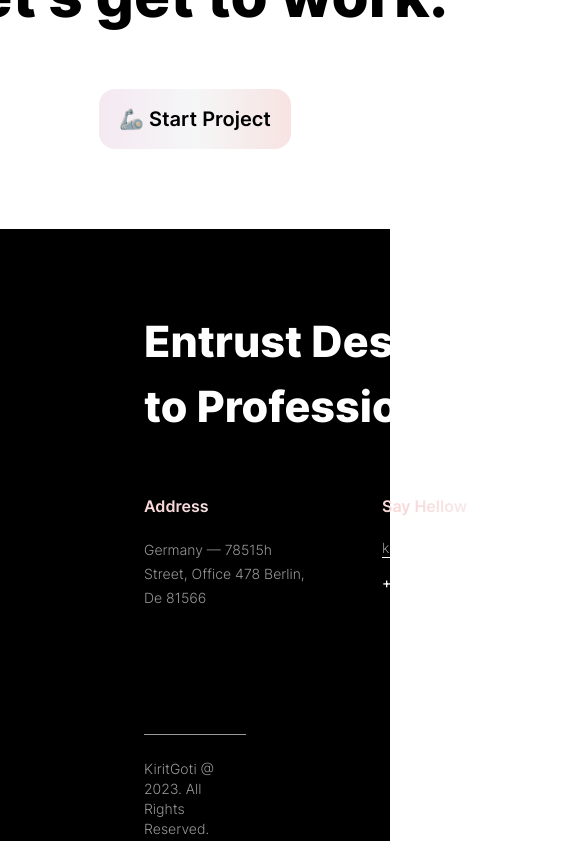
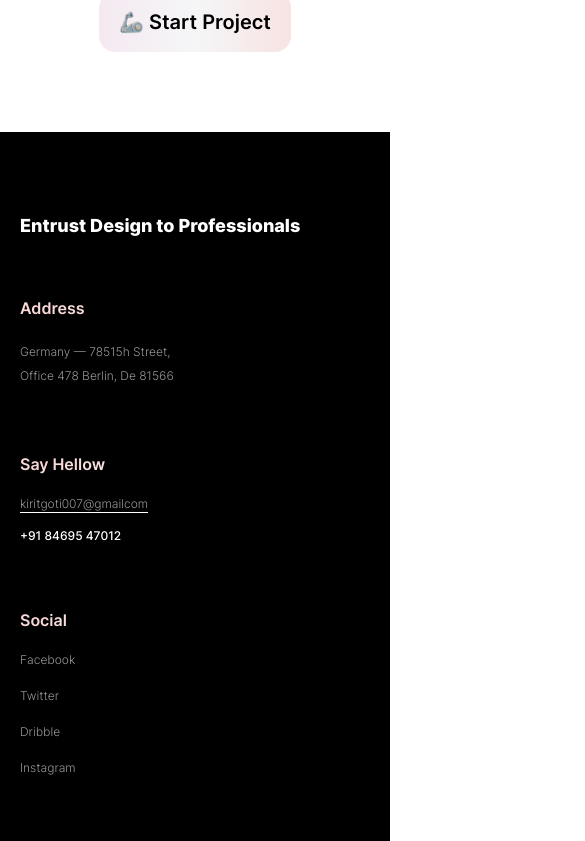
Before and after one commit to spdfalcon/portfolio, a React (Vite) app: page /work in a window 390 px wide. Shown: the part 1156-1997 px from the top of the page, 585 px wide, since content can reach past the window. Built offline with nearby package versions, Linux system fonts and the light colour scheme; no server answers.

Commit message:
responsiv home

```diff
--- a/src/components/CounterHome/CounterHome.jsx
+++ b/src/components/CounterHome/CounterHome.jsx
@@ -4,8 +4,8 @@ export default function CounterHome({title , count}) {
   return (
     <div>
       <div className='relative w-fit h-fit'>
-        <div className='text-9xl text-gray-text4'>{count}</div>
-        <div className='absolute top-1/2 -translate-x-1/2 left-1/2 -translate-y-1/2 text-[21px]'>{title}</div>
+        <div className='text-3xl md:text-7xl lg:text-9xl text-gray-text4'>{count}</div>
+        <div className='absolute top-1/2 -translate-x-1/2 left-1/2 -translate-y-1/2 text-xs md:text-[21px]'>{title}</div>
       </div>
     </div>
   )
--- a/src/components/Fwork/Fwork.jsx
+++ b/src/components/Fwork/Fwork.jsx
@@ -2,7 +2,7 @@ import React from "react";
 import { Link } from "react-router-dom";
 export default function Fwork({ id, bg, img, title }) {
   return (
-    <Link to={`/work/${id}`}>
+    <Link className="flex justify-center items-center" to={`/work/${id}`}>
       <div className="flex justify-center items-center w-[160px]">
         <div
           className={`py-10 px-10 ${bg} flex flex-col items-center justify-center gap-2 rounded-xl w-full h-full`}
--- a/src/components/Fworks/Fworks.jsx
+++ b/src/components/Fworks/Fworks.jsx
@@ -6,10 +6,10 @@ export default function Fworks() {
   return (
     <div className='py-12'>
       <div>
-        <h2 className='text-4xl font-inter600'>Tools i use in my daily life as UI/UX Designer 🌤 </h2>
-        <h4 className='text-lg text-gray-text2 mt-3'>Work with many big brands, brings for me great experience. </h4>
+        <h2 className='text-2xl lg:text-4xl font-inter600'>Tools i use in my daily life as UI/UX Designer 🌤 </h2>
+        <h4 className='text-sm lg:text-lg text-gray-text2 mt-3'>Work with many big brands, brings for me great experience. </h4>
       </div>
-      <div className='flex justify-between mt-16 flex-wrap  gap-5'>
+      <div className='grid grid-cols-2 md:grid-cols-3 lg:grid-cols-4 xl:grid-cols-7 mt-16  gap-3'>
       <Fwork id={1} bg={'bg-figma-bg'} img={'./img/frameworks/figma.png'} title={'Figma'}></Fwork>
       <Fwork id={2} bg={'bg-adobe-bg'} img={'./img/frameworks/xd.png'} title={'Adobe XD'}></Fwork>
       <Fwork id={3} bg={'bg-illustrator-bg'} img={'./img/frameworks/illustrator.png'} title={'Illustrator'}></Fwork>
--- a/src/components/Projects/Projects.jsx
+++ b/src/components/Projects/Projects.jsx
@@ -14,7 +14,7 @@ export default function Projects() {
     <>
       <div className="">
         <h2 className="my-12 text-4xl font-inter600 text-black-me">Projects 😎🐱‍💻</h2>
-        <div className="grid grid-cols-1 lg:grid-cols-3 gap-6">
+        <div className="grid grid-cols-1 sm:grid-cols-2 md:grid-cols-3 gap-6">
           {
             projects.map(item=>(
               <Project
--- a/src/components/StartProject/StartProject.jsx
+++ b/src/components/StartProject/StartProject.jsx
@@ -4,7 +4,7 @@ export default function StartProject() {
   return (
     <div>
       <div className="flex flex-col justify-center items-center text-center mt-20">
-        <h2 className="text-6xl w-[716px] font-inter800">
+        <h2 className="text-2xl md:text-6xl lg:w-[716px] font-inter800">
           Have a project in mind? Let’s get to work.
         </h2>
         <button className="text-xl px-5 py-4 bg-gradient-to-r from-gradient-boxB1 via-gradient-headerB2 to-gradient-boxB3 w-fit mt-16 rounded-2xl font-inter600">🦾 Start Project</button>
--- a/src/components/footer/Footer.jsx
+++ b/src/components/footer/Footer.jsx
@@ -2,19 +2,19 @@ import React from "react";
 
 export default function Footer() {
   return (
-    <div className="bg-black-me pt-20 pb-6 px-36 mt-20">
+    <div className="bg-black-me pt-20 pb-6 px-5 md:px-36 mt-20">
         <div className="container flex flex-col border-b border-b-white-me/60 pb-14">
           <div className="top text-white-me">
-          <h2 className="text-[43px] font-inter800 w-[346px]">
+            <h2 className="text-lg md:text-[43px] md:leading-10 font-inter800 max-w-[346px]">
               Entrust Design to Professionals
             </h2>
           </div>
-        <div className="mid mt-14 flex gap-16 justify-between">
+          <div className="mid mt-14 flex flex-wrap justify-between gap-16">
             <div className="1 w-[267px]">
               <h3 className="font-inter600 bg-gradient-to-r from-gradient-headerB1 from-20% via-gradient-headerB2 via-80% to-gradient-headerB3 to-20% text-transparent bg-clip-text">
                 Address
               </h3>
-            <p className="font-inter300 text-sm text-white-me/60 w-[174px] mt-5 leading-6">
+              <p className="font-inter300 text-xs md:text-sm text-white-me/60 w-[174px] mt-5 leading-6">
                 Germany — 78515h Street, Office 478 Berlin, De 81566
               </p>
             </div>
@@ -24,12 +24,12 @@ export default function Footer() {
               </h3>
               <a
                 href="#"
-              className="font-inter300 text-sm text-white-me/60 underline decoration-1 decoration-white-me mt-5 block underline-offset-4"
+                className="font-inter300 text-xs md:text-sm text-white-me/60 underline decoration-1 decoration-white-me mt-5 block underline-offset-4"
               >
                 kiritgoti007@gmailcom
               </a>
               <a
-              className="text-sm font-inter500 text-white-me mt-4 block"
+                className=" text-xs md:text-sm font-inter500 text-white-me mt-4 block"
                 href="#"
               >
                 +91 84695 47012
@@ -41,30 +41,30 @@ export default function Footer() {
               </h3>
               <a
                 href="#"
-              className="font-inter300 text-sm text-white-me/60 mt-5 block"
+                className="font-inter300 text-xs md:text-sm text-white-me/60 mt-5 block"
               >
                 Facebook
               </a>
               <a
                 href="#"
-              className="font-inter300 text-sm text-white-me/60 mt-5 block"
+                className="font-inter300 text-xs md:text-sm text-white-me/60 mt-5 block"
               >
                 Twitter
               </a>
               <a
                 href="#"
-              className="font-inter300 text-sm text-white-me/60 mt-5 block"
+                className="font-inter300 text-xs md:text-sm text-white-me/60 mt-5 block"
               >
                 Dribble
               </a>
               <a
                 href="#"
-              className="font-inter300 text-sm text-white-me/60 mt-5 block"
+                className="font-inter300 text-xs md:text-sm text-white-me/60 mt-5 block"
               >
                 Instagram
               </a>
             </div>
-          <div className="4 w-[330px]">
+            <div className="4">
               <h3 className="font-inter600 bg-gradient-to-r from-gradient-headerB1 from-20% via-gradient-headerB2 via-80% to-gradient-headerB3 to-20% text-transparent bg-clip-text">
                 Newsletter
               </h3>
@@ -72,7 +72,7 @@ export default function Footer() {
                 <div className="flex gap-2">
                   <i className="bi bi-envelope"></i>
                   <input
-                  className="outline-none bg-black-me placeholder:text-sm placeholder:font-inter300 placeholder:text-white-me/60"
+                    className="outline-none bg-black-me placeholder:text-xs md:placeholder:text-sm placeholder:font-inter300 placeholder:text-white-me/60"
                     placeholder="Enter your email"
                     type="text"
                   />
@@ -82,15 +82,19 @@ export default function Footer() {
                 </div>
               </div>
               <div className="mt-5 flex items-center gap-3">
-              <span className="w-4 h-4 border block rounded border-white-me/60">
+                <span className="w-4 h-4 border block rounded border-white-me/60"></span>
+                <span className="text-white-me/60 text-xs md:text-sm font-inter300">
+                  I agree to the Privacy Policy
                 </span>
-              <span className="text-white-me/60 text-sm font-inter300">I agree to the Privacy Policy</span>
               </div>
             </div>
           </div>
         </div>
+
       <div className="down container py-6">
-          <p className="text-sm text-white-me/60 font-inter300">KiritGoti @ 2023. All Rights Reserved.</p>
+        <p className="text-xs md:text-sm text-white-me/60 font-inter300">
+          KiritGoti @ 2023. All Rights Reserved.
+        </p>
       </div>
     </div>
   );
--- a/src/components/header/Header.jsx
+++ b/src/components/header/Header.jsx
@@ -14,7 +14,7 @@ export default function Header() {
   return (
     <>
       <div className="relative">
-        <div className="top flex justify-center gap-2 text-sm py-3 bg-gradient-to-r from-gradient-headerA1 via-gradient-headerA2 to-gradient-headerA3">
+        <div className="top flex justify-center gap-2 text-[8px] md:text-sm py-3 bg-gradient-to-r from-gradient-headerA1 via-gradient-headerA2 to-gradient-headerA3">
           <p className="text-gray-text1  font-inter500">
             Get Quick response via contact us on WhatsApp
           </p>
@@ -25,7 +25,7 @@ export default function Header() {
         </div>
         <div className="down px-5 container flex items-center justify-between py-5">
           <div className="left flex gap-10">
-            <img src={logoipsum} />
+            <img className="w-24 sm:w-auto" src={logoipsum} />
             <div className="input hidden lg:flex items-center bg-gradient-headerB2 px-3 rounded-xl ">
               <i className="bi bi-search"></i>
               <input
@@ -75,7 +75,7 @@ export default function Header() {
         </div>
         <div onClick={()=>setIsShow(priv=>!priv)} className={`fixed duration-300 w-full z-10 h-screen bg-gradient-headerA3/40 top-0 ring-0 ${isShow ? '' : 'opacity-0 scale-0'} lg:opacity-0 lg:scale-0`}></div>
         <div className={`fixed top-0 right-0 duration-300 bg-gradient-headerA3 w-1/2 h-screen z-20 p-5 ${isShow ? '' : 'translate-x-full'} lg:translate-x-full`}>
-          <div className="right flex flex-col gap-4 text-right text-sm font-inter500 text-gray-text2">
+          <div className="right flex flex-col gap-4 text-right text-xs sm:text-sm font-inter500 text-gray-text2">
           <div className="flex">
             <div
               onClick={() => setIsShow((priv) => !priv)}
--- a/src/components/startHeader/StartHeader.jsx
+++ b/src/components/startHeader/StartHeader.jsx
@@ -5,8 +5,8 @@ export default function StartHeader() {
     <div>
       <div className="p-5 text-center lg:text-left lg:px-[150px] lg:py-20 bg-gradient-to-r from-gradient-headerB1 from-10% via-gradient-headerB2 via-80% to-gradient-headerB3 to-90% flex flex-col lg:flex-row items-center justify-center">
         <div className="left lg:p-16 basis-1/2">
-          <div className="w-[500px]">
-            <h1 className="font-inter800 text-2xl lg:text-4xl">
+          <div className="lg:w-[500px]">
+            <h1 className="font-inter800 lg:text-4xl">
               Welcome to my new Creative World!
             </h1>
             <p className="font-inter500 mt-3 text-sm lg:text-xl">
```
Also changed, not shown: src/components/TeamPic/TeamPic.jsx (+5 -5 lines), src/components/viewAllProjects/ViewAllProjects.jsx (+6 -6 lines). Lines whose indentation alone changed are shown as unchanged.
